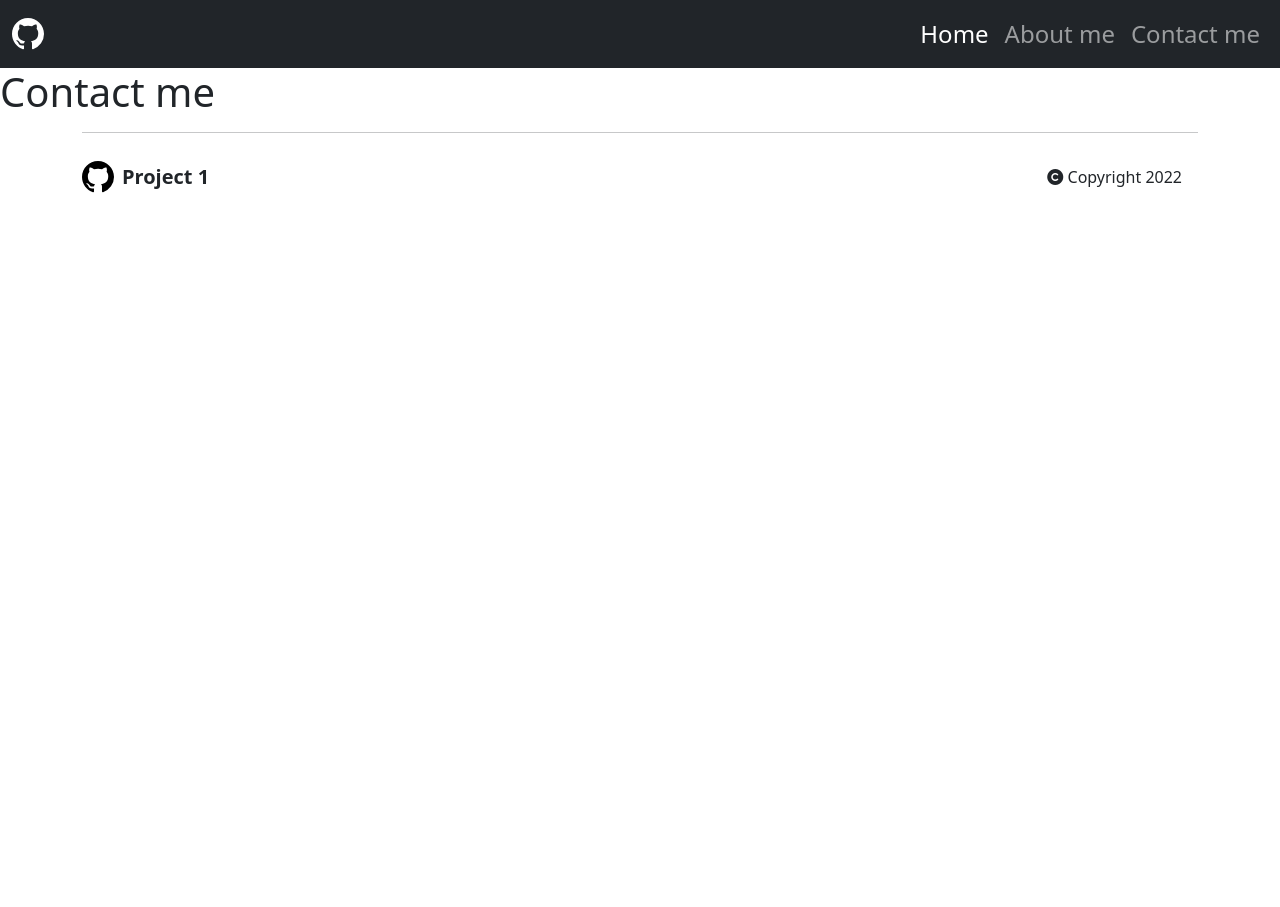
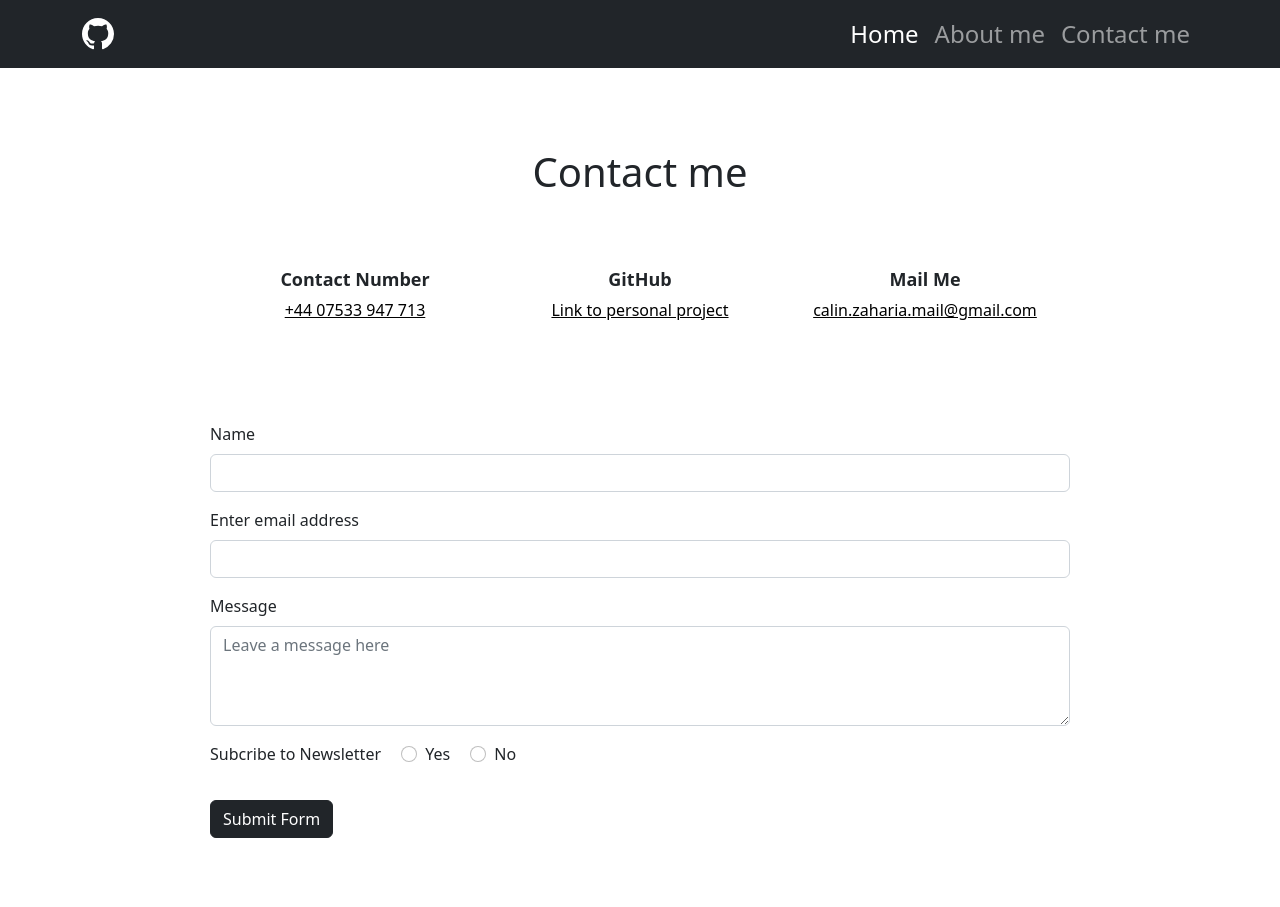
Before and after one commit to calin-zaharia/ptoject1.github.io, a website: page contactme.html in a window 1280 px wide. Shown: the top 907 px of the page. Before the commit the page ends 800 px from the top, so only its background shows below. Drawn offline with nearby package versions, Linux system fonts and the light colour scheme.

Commit message:
add style.css in header, main container and contatc form with personal details

```diff
--- a/contactme.html
+++ b/contactme.html
@@ -12,6 +12,8 @@
     <!-- FontAwesome icons -->
     <script src="https://kit.fontawesome.com/f89f190e3e.js" crossorigin="anonymous"></script>
 
+    <!-- Local CSS -->
+    <link href="css/style.css"  rel="stylesheet" >
 
 </head>
 <body>
@@ -19,7 +21,7 @@
     <!-- Menu was created with the help from Bootstrap examples -->
     <!-- https://getbootstrap.com/docs/5.2/components/navbar/#nav -->
     <nav class="navbar navbar-expand-lg navbar-dark bg-dark">
-        <div class="container-fluid">
+        <div class="container-xl">
 
             <a class="navbar-brand" href="/index.html">
                 <!-- Logo svg from GitHub -->
@@ -33,12 +35,11 @@
             </button>
             <!-- I added dropdown for responsive menu  -->
 
+            <!-- Main menu -->
             <div class="collapse navbar-collapse ml-auto" id="navbarTogglerDemo02">
                 <ul class="navbar-nav font-size-lg ms-auto align-items-end">
-                    <!-- ms-auto align to right the links on desktop and align-items-end align to right on responsive(collapse menu) -->
                     <li class="nav-item">
                         <a class="nav-link fs-4 active" aria-current="page" href="/index.html">Home</a>
-                        <!-- font size fs-4 -->
                     </li>
                     <li class="nav-item">
                         <a class="nav-link fs-4" aria-current="page" href="/aboutme.html">About me</a>
@@ -52,8 +53,63 @@
         </div>
     </nav>
 
-    <h1>Contact me</h1>
+    <!-- Main content -->
+    <div class="container-md">
 
+        <div class="contact-details">
+            <h1>Contact me</h1>
+
+            <div class="row justify-content-md-center">
+                <div class="col-md-3">
+                    <p><b>Contact Number</b></p>
+                    <a href="tel:+4407533947713">+44 07533 947 713</a>
+                </div>
+                <div class="col-md-3">
+                    <p><b>GitHub</b></p>
+                    <a href="https://github.com/narotov/project1">Link to personal project</a>
+                </div>
+                <div class="col-md-3">
+                    <p><b>Mail Me</b></p>
+                    <a href="mailto: calin.zaharia.mail@gmail.com"> calin.zaharia.mail@gmail.com</a>
+                </div>
+            </div>
+        </div>
+
+        <div class="container-md">
+            <form>
+                <div class="mb-3">
+                    <label for="name1" class="form-label">Name</label>
+                    <input type="text" name="name" id="name1" class="form-control">
+                </div>
+                <div class="mb-3">
+                    <label for="exampleInputEmail1" class="form-label">Enter email address</label>
+                    <input type="email" class="form-control" id="exampleInputEmail1">
+                </div>
+                <div class="mb-3">
+                    <label for="message1" class="form-label">Message</label>
+                    <textarea class="form-control" name="comments" placeholder="Leave a message here" id="message1" style="height: 100px"></textarea>
+                </div>
+                <div class="form-check form-check-inline" style="padding-left: 0;">
+                    <label class="form-label">Subcribe to Newsletter</label>
+                </div>
+                <div class="form-check form-check-inline">
+                    <input class="form-check-input" type="radio" name="inlineRadioOptions" id="subscribe1" value="subscribe1">
+                    <label class="form-check-label" for="subscribe1">Yes</label>
+                </div>
+                <div class="form-check form-check-inline">
+                    <input class="form-check-input" type="radio" name="inlineRadioOptions" id="subscribe2" value="subscribe2">
+                    <label class="form-check-label" for="subscribe2">No</label>
+                </div>
+                <div class="mb-3">
+                    <br>
+                    <button type="submit" class="btn btn-dark btn-md">Submit Form</button>
+                </div>
+            </form>
+        </div>
+
+    </div>
+
+    <!-- Footer Section -->
     <footer>
         <div class="container-xl ">
             <hr class="solid">
--- a/css/style.css
+++ b/css/style.css
@@ -1 +1,46 @@
+
+
 /* Footer section */
+
+
+
+/* Contact */
+.contact-details {
+    text-align: center;
+    padding: 80px 0 80px 0;
+}
+.contact-details h1 {
+    margin-bottom: 70px;
+}
+.contact-details p {
+    margin-bottom: 5px;
+    font-size: large;
+}
+.contact-details a {
+    color: black;
+}
+.contact-details a:hover {
+    text-decoration: none;
+}
+.contact-details .col-md-3 {
+    margin-bottom: 20px;
+}
+
+form {
+    padding-bottom: 50px;
+}
+
+@media (min-width: 1200px) {
+    form {
+        max-width: 860px;
+        margin-left: auto;
+        margin-right: auto;
+    }
+}
+@media (max-width: 768px) {
+    .contact-details {
+        text-align: left;
+        padding-left: 12px;
+        padding-right: 12px;
+    }
+}
```
Also changed, not shown: aboutme.html (+7 -2 lines), index.html (+3 -3 lines).
